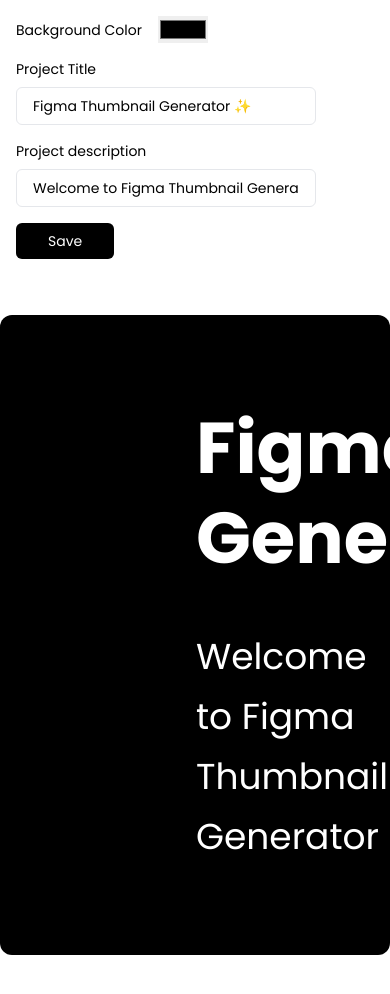
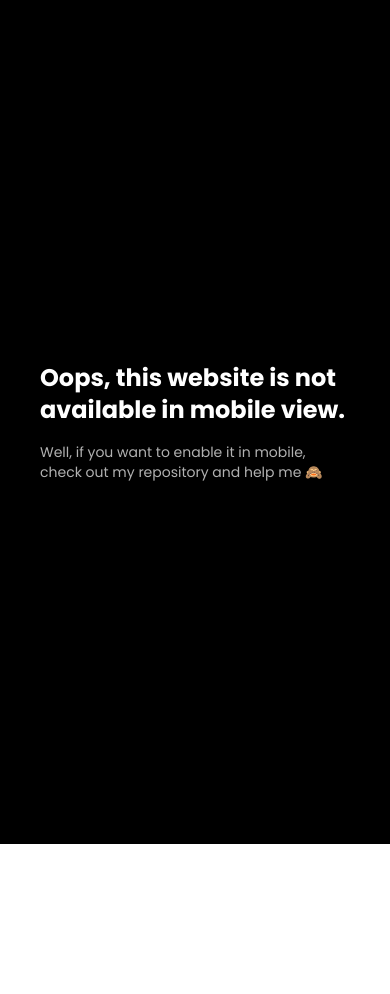
Before and after one commit to xonnu/Figpeek, a Svelte app: page / in a window 390 px wide. Shown: the top 994 px of the page. After the commit the page ends 844 px from the top, so only its background shows below. Built offline with nearby package versions, Linux system fonts and the light colour scheme.

Commit message:
📱 remove mobile access

```diff
--- a/package.json
+++ b/package.json
@@ -5,7 +5,7 @@
   "type": "module",
   "config": {
     "dist": "dist",
-    "domain": "chrono-svelte-template"
+    "domain": "figma-thumbnail-generator"
   },
   "scripts": {
     "dev": "vite",
--- a/src/App.svelte
+++ b/src/App.svelte
@@ -5,7 +5,6 @@
   let title = 'Figma Thumbnail Generator ✨'
   let description = 'Welcome to Figma Thumbnail Generator'
   let color = '#000'
-
 
   async function capture() {
     await tick();
@@ -25,6 +24,11 @@
 
   capture()
 </script>
+
+<div class="p-10 container mx-auto fixed top-0 left-0 flex flex-col items-center justify-center lg:hidden bg-black w-full h-screen z-50">
+  <h2 class="font-bold text-2xl text-white">Oops, this website is not available in mobile view.</h2>
+  <p class="mt-4 text-sm text-[#b1b1b1]">Well, if you want to enable it in mobile, check out my repository and help me 🙈</p>
+</div>
 
 <main class="main flex flex-col gap-4">
 
@@ -46,7 +50,7 @@
   <a id="save" href="#a" class="bg-black text-white px-8 py-2 rounded-md w-fit text-sm" on:click={capture}>Save</a>
 </main>
 
-<div class="w-full bg-white flex items-center justify-center pointer-events-none select-none pb-24 pt-10">
+<div class="hidden w-full bg-white lg:flex items-center justify-center pointer-events-none select-none pb-24 pt-10">
   <div id="capture" class="rounded-xl overflow-hidden px-[100px] flex flex-col gap-4 items-start justify-center w-[1240px] h-[640px] transform text-white" style:background-color={color}>
     <h2 class="block font-bold text-7xl whitespace-normal text-left ml-24 w-[700px] leading-[90px]" on:change={capture}>{title || 'Figma Thumbnail Generator ✨'}</h2>
     <p class="block mt-7 text-4xl whitespace-normal w-full text-left ml-24 leading-[60px]">{description || 'Welcome to Figma Thumbnail Generator'}</p>
```
